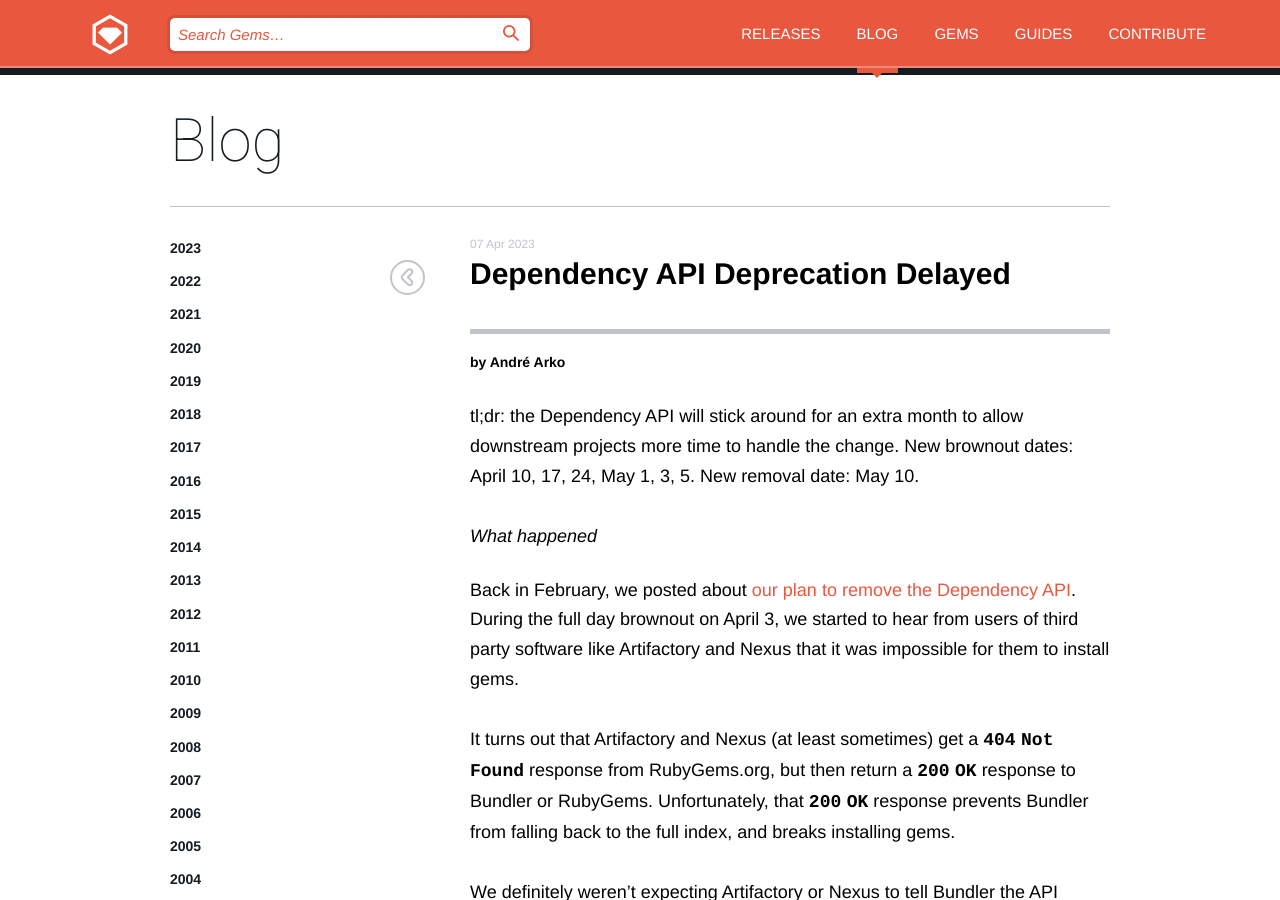
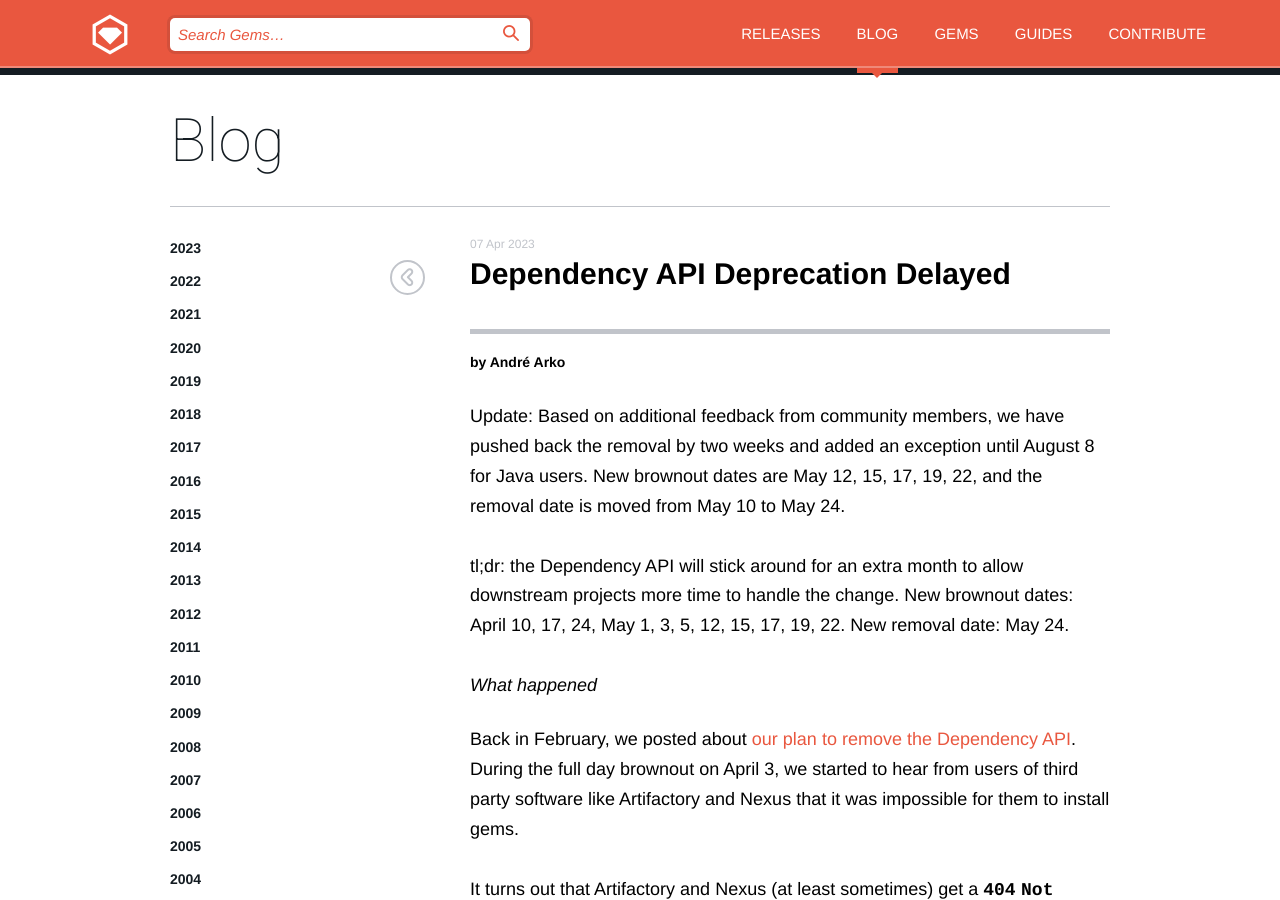
Before and after one commit to rubygems/rubygems.github.io, a Jekyll site: the page built from _posts/2023-04-07-dependency-api-deprecation-delayed.md, in a window 1280 px wide and 900 px high. Built offline with Jekyll 4.4.1, drawn with Linux system fonts in a browser that asks for light colours; comment, search, counter and statistics services are not loaded; some of the changed text lies outside the part shown.

Commit message:
update the update with new dates

```diff
--- a/_posts/2023-04-07-dependency-api-deprecation-delayed.md
+++ b/_posts/2023-04-07-dependency-api-deprecation-delayed.md
@@ -5,7 +5,9 @@
 author_email: andre@arko.net
 ---
 
-**tl;dr**: the Dependency API will stick around for an extra month to allow downstream projects more time to handle the change. New brownout dates: April 10, 17, 24, May 1, 3, 5. New removal date: May 10.
+**Update**: Based on additional feedback from community members, we have pushed back the removal by two weeks and added an exception until August 8 for Java users. New brownout dates are May 12, 15, 17, 19, 22, and the removal date is moved from May 10 to May 24.
+
+**tl;dr**: the Dependency API will stick around for an extra month to allow downstream projects more time to handle the change. New brownout dates: April 10, 17, 24, May 1, 3, 5, 12, 15, 17, 19, 22. New removal date: May 24.
 
 ### What happened
 
@@ -25,8 +27,13 @@
 - May 01 00:00:01 to 23:59:59 (UTC)
 - May 03 00:00:01 to 23:59:59 (UTC)
 - May 05 00:00:01 to 23:59:59 (UTC)
+- May 12 00:00:01 to 23:59:59 (UTC)
+- May 15 00:00:01 to 23:59:59 (UTC)
+- May 17 00:00:01 to 23:59:59 (UTC)
+- May 19 00:00:01 to 23:59:59 (UTC)
+- May 22 00:00:01 to 23:59:59 (UTC)
 
-The dependency API will be disabled on May 10, 2023, at 00:00:01 UTC.
+The dependency API will be disabled on May 24, 2023, at 00:00:01 UTC.
 
 ### Gemfile workaround
 
```
Also changed, not shown: _posts/2023-02-22-dependency-api-deprecation.md (+2 -0 lines).
